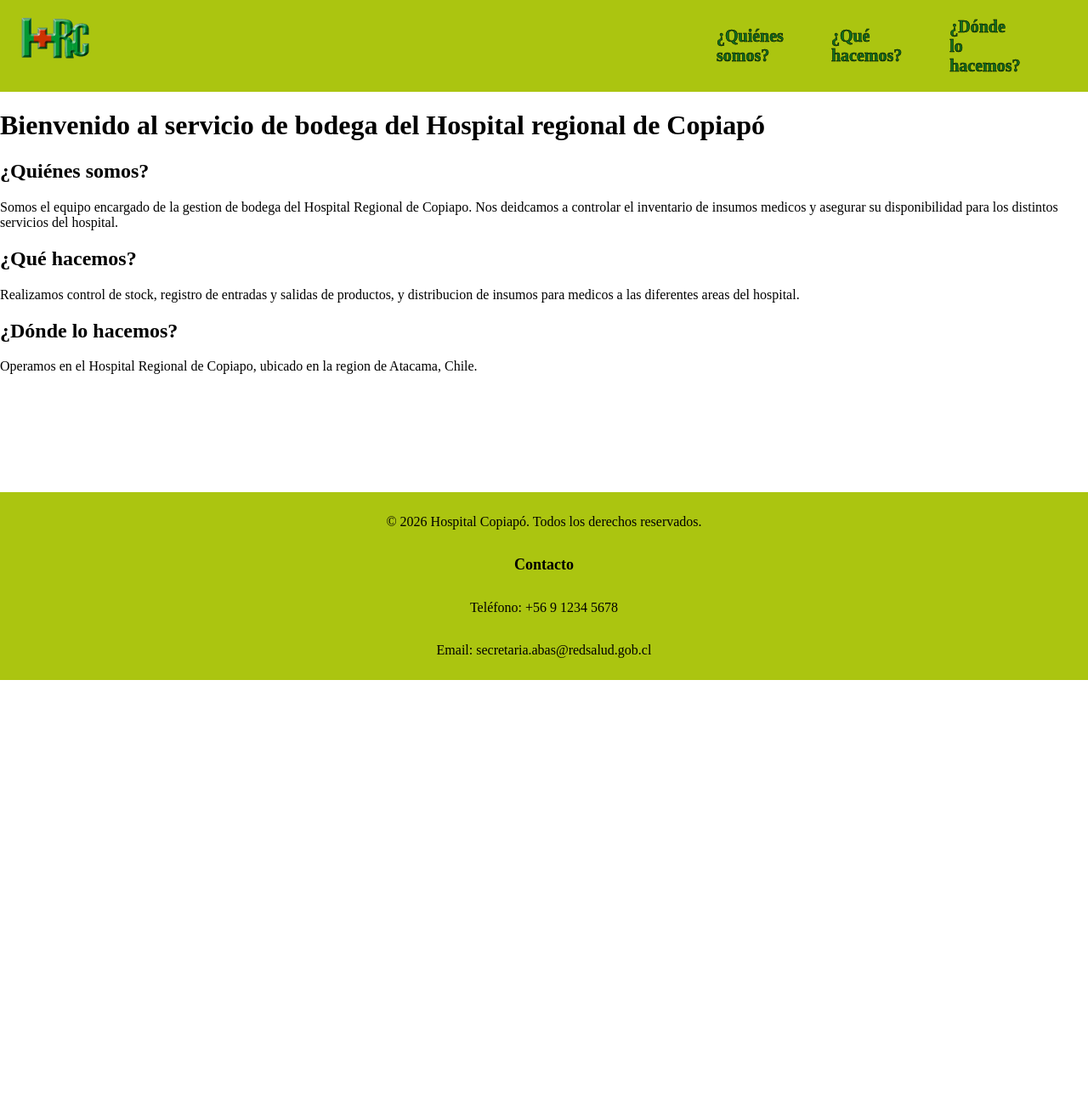
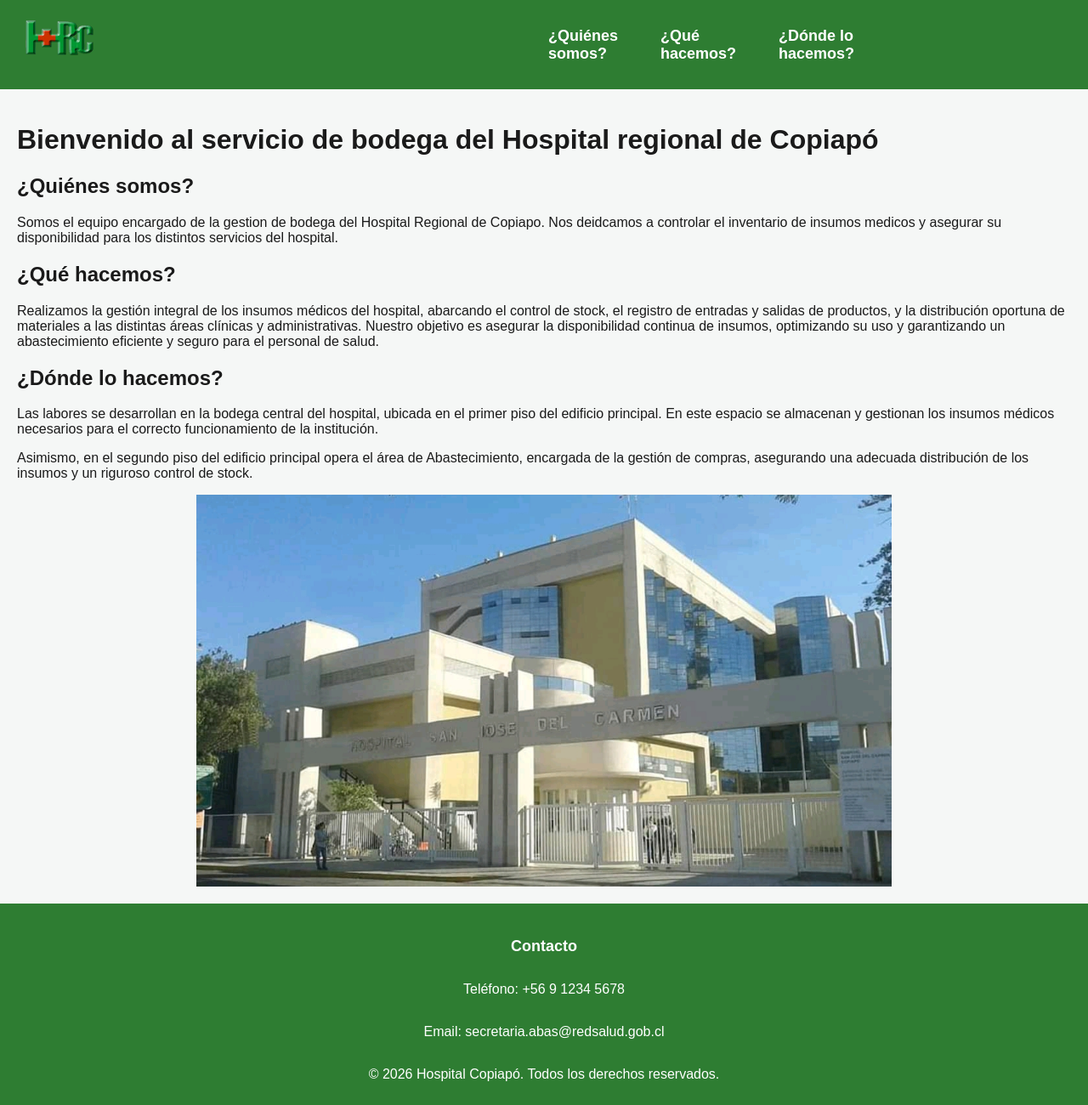
Before and after one commit to SkyPerez7/FRONT-END, a plain HTML site: page index.html in a window 1280 px wide. Shown: the top 1300 px of the page at 85% size. Before the commit the page ends 800 px from the top, so only its background shows below. Drawn offline with Linux system fonts and the light colour scheme.

Commit message:
Agregar carrusel, imágenes y actualizaciones de diseño/estilo
Refactorizar el diseño y los estilos, agregar recursos de imágenes y un carrusel simple. Las actualizaciones incluyen: cambiar los colores y el espaciado del encabezado/pie de página, reorganizar la alineación de nav/login/logo, agregar un contenedor general de la página y desplazamiento suave, e introducir estilos .carrusel (track/imágenes con transición de desvanecimiento). index.html: agregar ID a las secciones, expandir el texto del contenido, insertar marcado de carrusel y un pequeño autorotador JS, y mover/ajustar la ubicación de contacto/copyright del pie de página. También agregar tres imágenes de hospitales en img/Hospital/.

```diff
--- a/css/style.css
+++ b/css/style.css
@@ -1,26 +1,47 @@
+
+html, body {
+    height: 100%;
+    margin: 0;
+    padding: 0;
+    font-family: Arial, Helvetica, sans-serif;
+    background-color: #f5f7f6;
+    color: #1a1a1a;
+}
+
+.contenedor {
+    min-height: 100%;
+    display: flex;
+    flex-direction: column;
+}
+
 header {
-    background-color: #abc510;
+    background-color: #2e7d32;
     display: flex;
     align-items: center;
-    padding: 2px 15px;
+    padding: 8px 20px;
+}
+
+.logo img {
+    margin-right: auto;
+    height: 85px;
 }
 
 nav {
     display: flex;
     align-self: stretch;
+    margin-left: 500px;
 }
 
 nav a {
     text-decoration: none;
-    color: rgb(16, 112, 29);
-    -webkit-text-stroke: 0.5px black;
+    color: white;
     font-weight: bold;
-    font-size: 20px;
+    font-size: 18px;
     display: flex;
     align-items: center;
-    padding: 0 28px;
+    padding: 0 25px;
     position: relative;
-    transition: color 0.3s;
+    transition: all 0.3s ease;
 }
 
 nav a::before {
@@ -38,49 +59,74 @@ nav a span {
 }
 
 nav a:hover::before {
-    background-color: #2c7011;
+    background-color: #1b5e20;
 }
 
 nav a:hover {
-    color: rgb(255, 255, 255);
-    -webkit-text-stroke: 0.5px rgba(255, 255, 255, 0.3);
-}
-
-.logo img {
-    margin-right: 700px;
-}
-
-body {
-    margin: 0;
-    padding: 0;
+    color: #ffffff;
 }
 
 .login {
-    margin-left: 145px;
-}
-
-html, body {
-    height: 100%;
-    margin: 0;
-}
-
-.contenedor {
-    min-height: 100%;
-    display: flex;
-    flex-direction: column;
+    margin-left: 350px;
 }
 
 main {
     flex: 1;
+    padding: 20px;
 }
 
 footer {
-    background-color: #abc510;
-    color: rgb(0, 0, 0);
+    background-color: #2e7d32;
+    color: white;
     text-align: center;
-    padding: 10px;
+    padding: 15px;
 }
 
 footer nav {
     flex-direction: column;
+    margin-top: 10px;
+    margin-left: 0;
+    align-items: center;
 }
+
+footer a {
+    color: #c8e6c9;
+    text-decoration: none;
+    margin: 5px 0;
+}
+
+footer a:hover {
+    text-decoration: underline;
+}
+
+html {
+    scroll-behavior: smooth;
+}
+
+.carrusel {
+    width: 66%;
+    margin: 0 auto;
+    overflow: hidden;
+    position: relative;
+}
+
+.carrusel-track {
+    position: relative;
+    width: 100%;
+    aspect-ratio: 16 / 9;
+}
+
+.carrusel-track img {
+    position: absolute;
+    top: 0;
+    left: 0;
+    width: 100%;
+    height: 100%;
+    object-fit: cover;
+    opacity: 0;
+    transition: opacity 1s ease-in-out;
+}
+
+.carrusel-track img.activa {
+    opacity: 1;
+}
--- a/index.html
+++ b/index.html
@@ -13,16 +13,16 @@
             <href=""><img src="img/hospitalcopiapo_logo.png" alt="Hospital Logo" width="100px">
         </div>
         <nav>
-            <a href="#" class="opcion"><span>¿Quiénes somos?</span></a>
-            <a href="#" class="opcion"><span>¿Qué hacemos?</span></a>
-            <a href="#" class="opcion"><span>¿Dónde lo hacemos?</span></a>
+            <a href="#quienes-somos" class="opcion"><span>¿Quiénes somos?</span></a>
+            <a href="#que-hacemos" class="opcion"><span>¿Qué hacemos?</span></a>
+            <a href="#donde-hacemos" class="opcion"><span>¿Dónde lo hacemos?</span></a>
             <a href="#" class="login"><span>Iniciar sesión</span></a>
         </nav>
     </header>
 
     <main>
         <h1>Bienvenido al servicio de bodega del Hospital regional de Copiapó</h1>
-        <section>
+        <section id="quienes-somos">
             <h2>¿Quiénes somos?</h2>
             <p>
                 Somos el equipo encargado de la gestion de bodega del Hospital Regional de Copiapo.
@@ -31,30 +31,55 @@
             </p>
         </section>
 
-        <section>
+        <section id="que-hacemos">
             <h2>¿Qué hacemos?</h2>
             <p>
-                Realizamos control de stock, registro de entradas y salidas de productos, y distribucion
-                de insumos para medicos a las diferentes areas del hospital.
+                Realizamos la gestión integral de los insumos médicos del hospital, abarcando el control de stock, el registro de entradas y salidas de productos, y la distribución oportuna de materiales a las distintas áreas clínicas y administrativas.
+                Nuestro objetivo es asegurar la disponibilidad continua de insumos, optimizando su uso y garantizando un abastecimiento eficiente y seguro para el personal de salud.
             </p>
         </section>
 
-        <section>
+        <section id="donde-hacemos">
                 <h2>¿Dónde lo hacemos?</h2>
                 <p>
-                    Operamos en el Hospital Regional de Copiapo, ubicado en la region de Atacama, Chile.
+                    Las labores se desarrollan en la bodega central del hospital, ubicada en el primer piso del edificio principal. En este espacio se almacenan y gestionan los insumos médicos necesarios para el correcto funcionamiento de la institución.
                 </p>
+
+                </p>
+                    Asimismo, en el segundo piso del edificio principal opera el área de Abastecimiento, encargada de la gestión de compras, asegurando una adecuada distribución de los insumos y un riguroso control de stock.
+                </p>
+
+                <section class="carrusel">
+                    <div class="carrusel-track">
+                        <img src="img/Hospital/hospital1.jpg" alt="Foto 1">
+                        <img src="img/Hospital/hospital2.jpg" alt="Foto 2">
+                        <img src="img/Hospital/hospital3.jpg" alt="Foto 3">
+                    </div>
+        </section>
         </section>
 
     </main>
 
     <footer>
-        <p>&copy; 2026 Hospital Copiapó. Todos los derechos reservados.</p>
         <nav>
             <h1 style="font-size: 18px;">Contacto</h1>
             <p>Teléfono: +56 9 1234 5678</p>
             <p>Email: secretaria.abas@redsalud.gob.cl</p>
         </nav>
+                <p>&copy; 2026 Hospital Copiapó. Todos los derechos reservados.</p>
     </footer>
+
+    <script>
+        const imagenes = document.querySelectorAll('.carrusel-track img');
+        let actual = 0;
+
+        imagenes[actual].classList.add('activa');
+
+        setInterval(() => {
+            imagenes[actual].classList.remove('activa');
+            actual = (actual + 1) % imagenes.length;
+            imagenes[actual].classList.add('activa');
+        }, 3000);
+    </script>
 </body>
 </html>
```
Also changed, not shown: img/Hospital/hospital1.jpg (added), img/Hospital/hospital2.jpg (added), img/Hospital/hospital3.jpg (added).
